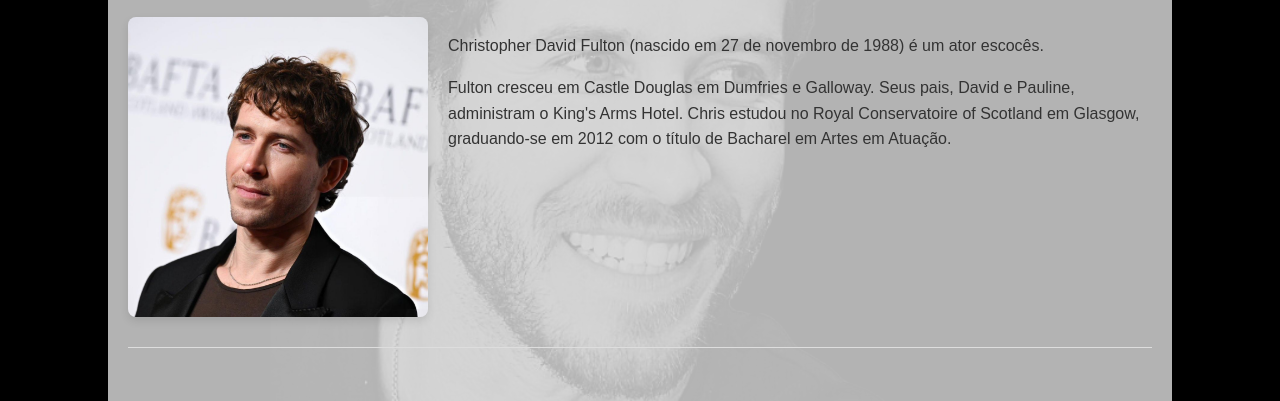
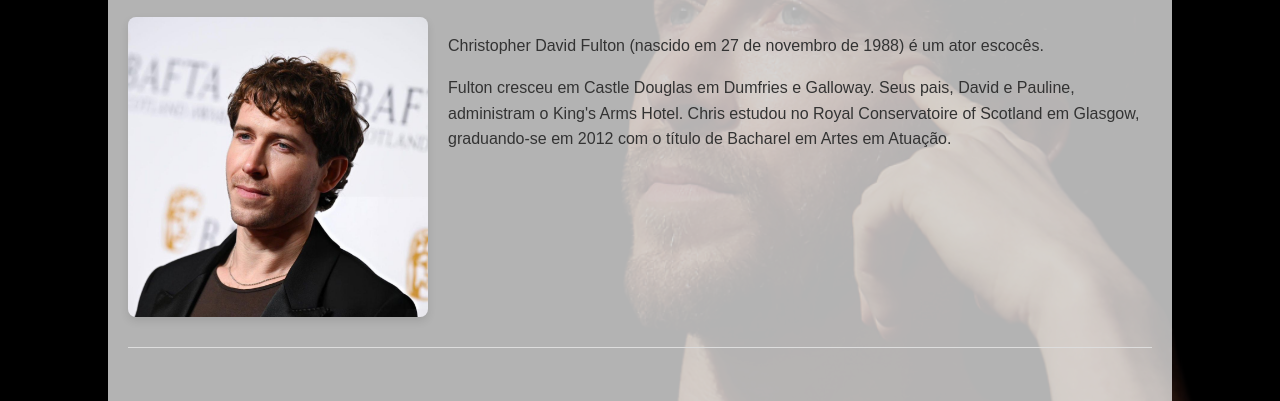
Before and after one commit to chrisfultonbr/news, a plain HTML site: page index.html in a window 1280 px wide. Shown: the part 270-671 px from the top of the page. Drawn offline with Linux system fonts and the light colour scheme.

Commit message:
Add files via upload

```diff
--- a/index.html
+++ b/index.html
@@ -17,7 +17,7 @@
             padding: 0;
             color: #333;
             line-height: 1.6;
-            background-image: url('imagens/fundo.png');
+            background-image: url('imagens/ffundo.png');
             background-size: cover;
             background-position: center -50px;
             background-repeat: no-repeat;
```
Also changed, not shown: imagens/ffundo.png (added), imagens/fotofundo.png (added), imagens/fundofoto.png (added).
